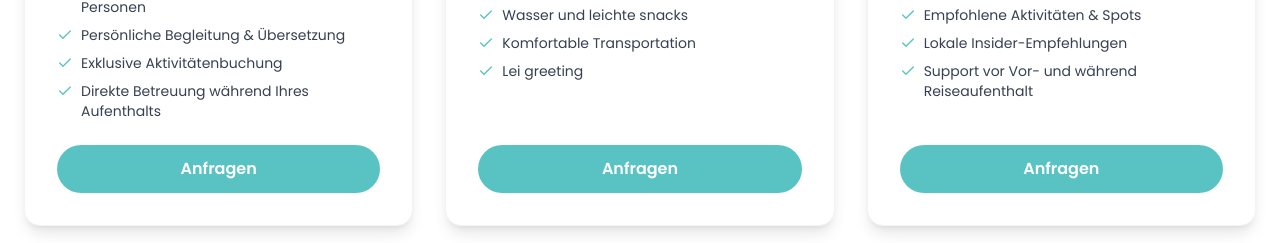
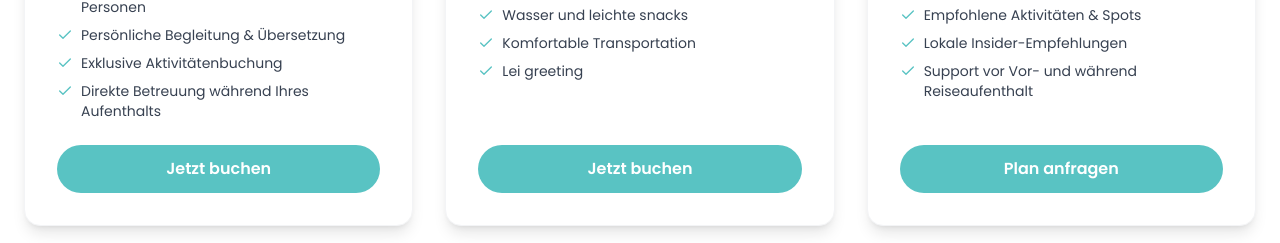
Before and after one commit to hawaiipanoramatours-prog/hawaiipanoramatours, a React (Vite) app: page / in a window 1280 px wide. Shown: the part 1487-1730 px from the top of the page. Built offline with nearby package versions, Linux system fonts and the light colour scheme.

Commit message:
Update Sections.impl.jsx

```diff
--- a/src/components/Sections.impl.jsx
+++ b/src/components/Sections.impl.jsx
@@ -277,12 +277,22 @@ export function ServicesSection({ content, lang = 'de' }) {
 
 <div className="mt-auto">
   <a
-                    href={content?.brand?.cta?.inquiry?.[lang] || content?.brand?.cta?.inquiry?.de || '#'}
+    href={
+      i < 2
+        ? (content?.brand?.cta?.booking || '#')
+        : (content?.brand?.cta?.inquiry?.[lang] || content?.brand?.cta?.inquiry?.de || '#')
+    }
     target="_blank"
     rel="noreferrer"
     className="w-full bg-turquoise hover:bg-turquoise/90 text-white py-3 px-6 rounded-full font-poppins font-semibold block text-center"
   >
-                    {lang === 'en' ? 'Enquire' : 'Anfragen'}
+    {i < 2
+      ? lang === 'en'
+        ? 'Book now'
+        : 'Jetzt buchen'
+      : lang === 'en'
+        ? 'Request your plan'
+        : 'Plan anfragen'}
   </a>
 </div>
               </motion.div>
```
Lines whose indentation alone changed are shown as unchanged.
